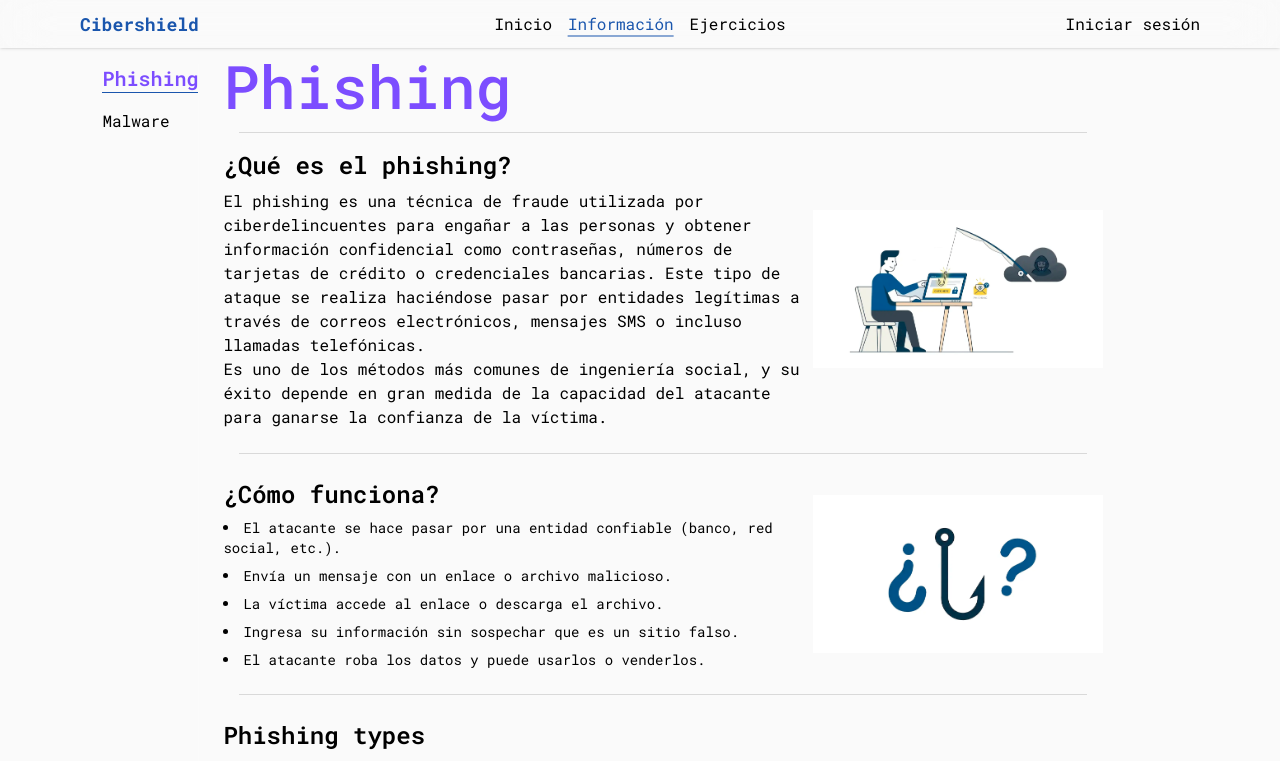
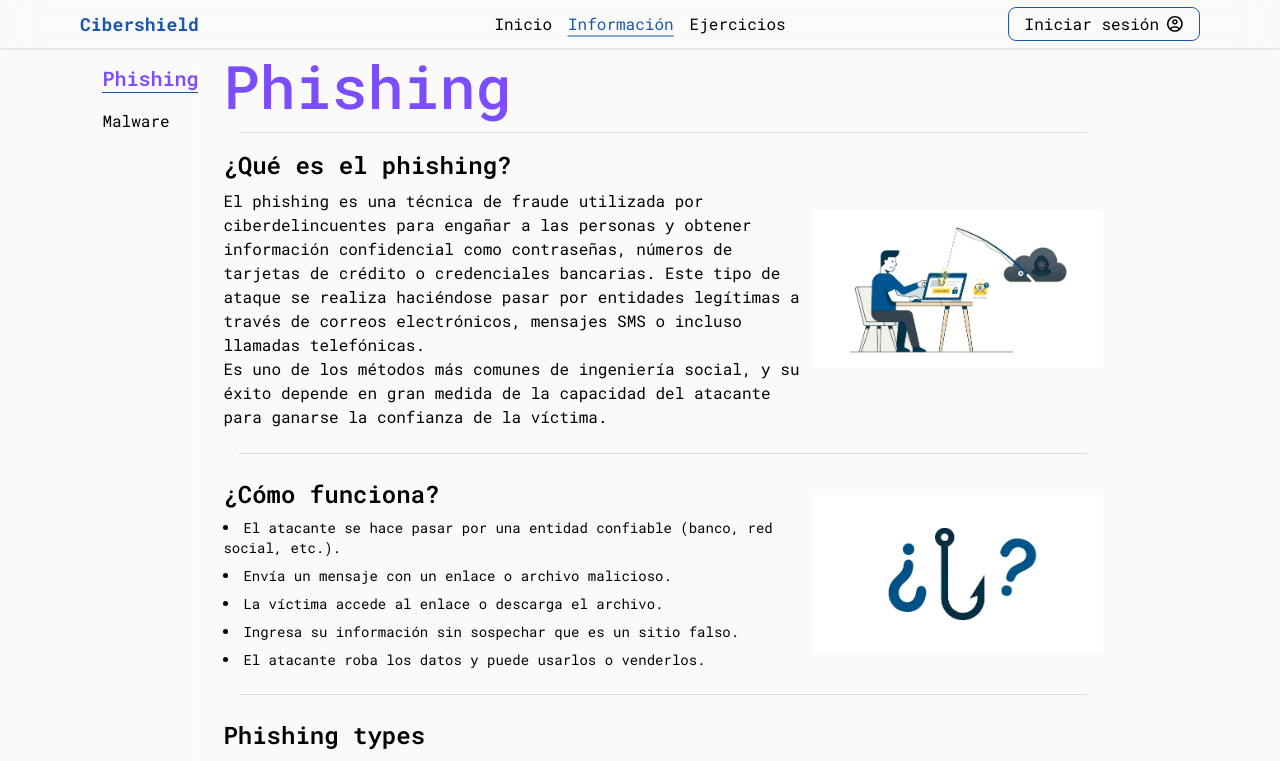
Before and after one commit to AdanCC21/CibershieldFront, a React (Vite) app: page /info in a window 1280 px wide. Shown: the top 761 px of the page. Built offline with nearby package versions, Linux system fonts and the light colour scheme.

Commit message:
iniciar sesion fix, modal introduction

```diff
--- a/src/components/layout/Header.tsx
+++ b/src/components/layout/Header.tsx
@@ -4,6 +4,7 @@ import type { AuthForm } from "@/dto/authform.dto"
 import { E_Pages } from "@/entities/enums"
 import { useEffect, useState, type Dispatch, type SetStateAction } from "react"
 import { useNavigate } from "react-router-dom"
+import Button from "../Button"
 
 interface Prompts {
   curPage: E_Pages
@@ -38,7 +39,7 @@ export default function Header({ curPage, setPage }: Prompts) {
   return (
     <header className="sticky top-0 left-0 flex justify-between items-center gap-4 p-2 shadow-sm w-screen h-[6vh] px-[10vh] bg-white/10 backdrop-blur-xl z-100">
 
-      <button className="text-lg text-(--primary-color) font-bold cursor-pointer" onClick={()=>{navigator('/')}}>Cibershield</button>
+      <button className="text-lg text-(--primary-color) font-bold cursor-pointer" onClick={() => { navigator('/') }}>Cibershield</button>
 
       <nav className="absolute bottom-1/2 right-1/2 translate-1/2 flex gap-4">
         <HeaderItem title={E_Pages.HOME} active={curPage === E_Pages.HOME} page={E_Pages.HOME} setPage={setPage} href="/" goTo={goTo} />
@@ -49,7 +50,7 @@ export default function Header({ curPage, setPage }: Prompts) {
       <div className="flex gap-4 items-center">
         {!user ?
           <>
-            <button className="text-base cursor-pointer" onClick={() => { navigator('/auth') }}>Iniciar sesión</button>
+            <Button title="Iniciar sesión" onClick={() => { navigator('/auth') }} btnStyle="outline" icon={Icons.person} iconAlt="person" iconRight />
           </>
           :
           <div className="relative">
--- a/src/pages/Auth/Auth.tsx
+++ b/src/pages/Auth/Auth.tsx
@@ -92,10 +92,10 @@ function ToggleAction({ authAction, setAction }: TogPrompts) {
 
     return (
         <div className="flex gap-2 items-center justify-center text-sm">
-            <span>{spMsg}</span>
+            <span >{spMsg}</span>
 
             <button
-                className={`border-b border-b-[#0000] hover:text-(--secundary-color) hover:border-b-(--secundary-color) ${tailwindcssDuration} cursor-pointer`}
+                className={`border-b border-b-[#0000] text-(--primary-color) hover:text-(--secundary-color) hover:border-b-(--secundary-color) ${tailwindcssDuration} cursor-pointer`}
                 onClick={() => {
                     setAction(prev =>
                         prev === 'login' ? 'register' : 'login'
--- a/src/pages/Training/Form.tsx
+++ b/src/pages/Training/Form.tsx
@@ -22,7 +22,7 @@ export default function Form() {
   const [curStep, setCurStep] = useState<number>(0)
   const [form, setForm] = useState<TrainingForm>({ userType: null, name: '', email: '', category: null, dificulty: null })
   const [formFinish, setFinishForm] = useState(false);
-  const [showTutorial, setShowTutorial] = useState(true);
+  const [showTutorial, setShowTutorial] = useState(false);
 
   useEffect(() => {
     const localForm = LoadFormFromLocal(form, setCurStep);
@@ -119,10 +119,12 @@ export default function Form() {
 
   const initTest = () => {
     localStorage.setItem('formInfo', JSON.stringify(form));
+    localStorage.setItem('showTutorial', 'false');
     setFinishForm(true);
     setTimeout(() => {
       navigate('exercises')
-    }, 400)
+    }, 400);
+
   }
 
   return (
```
